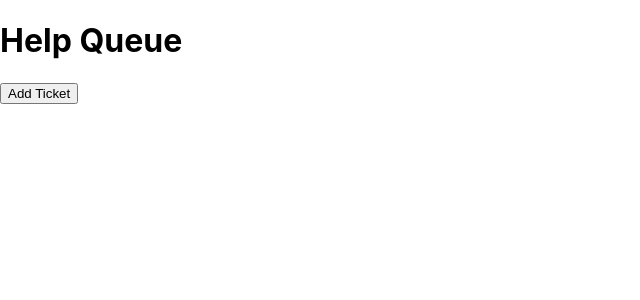
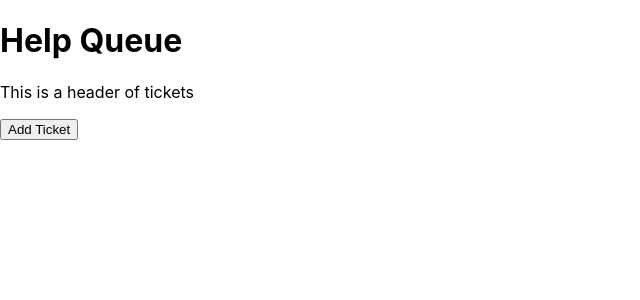
Before and after one commit to tonnymuchui/Tickets, a React (Create React App) app: page / in a window 1280 px wide. Shown: the top 300 px of the page, without its empty margins (0-640 px from the left). Built offline with nearby package versions, Linux system fonts and the light colour scheme.

Commit message:
update header

```diff
--- a/src/components/Header.js
+++ b/src/components/Header.js
@@ -2,7 +2,9 @@ import React from "react";
 
 function Header() {
     return(
-        <h1>Help Queue</h1>
+        <><h1>Help Queue</h1>
+        <p>This is a header of tickets</p>
+        </>
     );
 }
 
```
